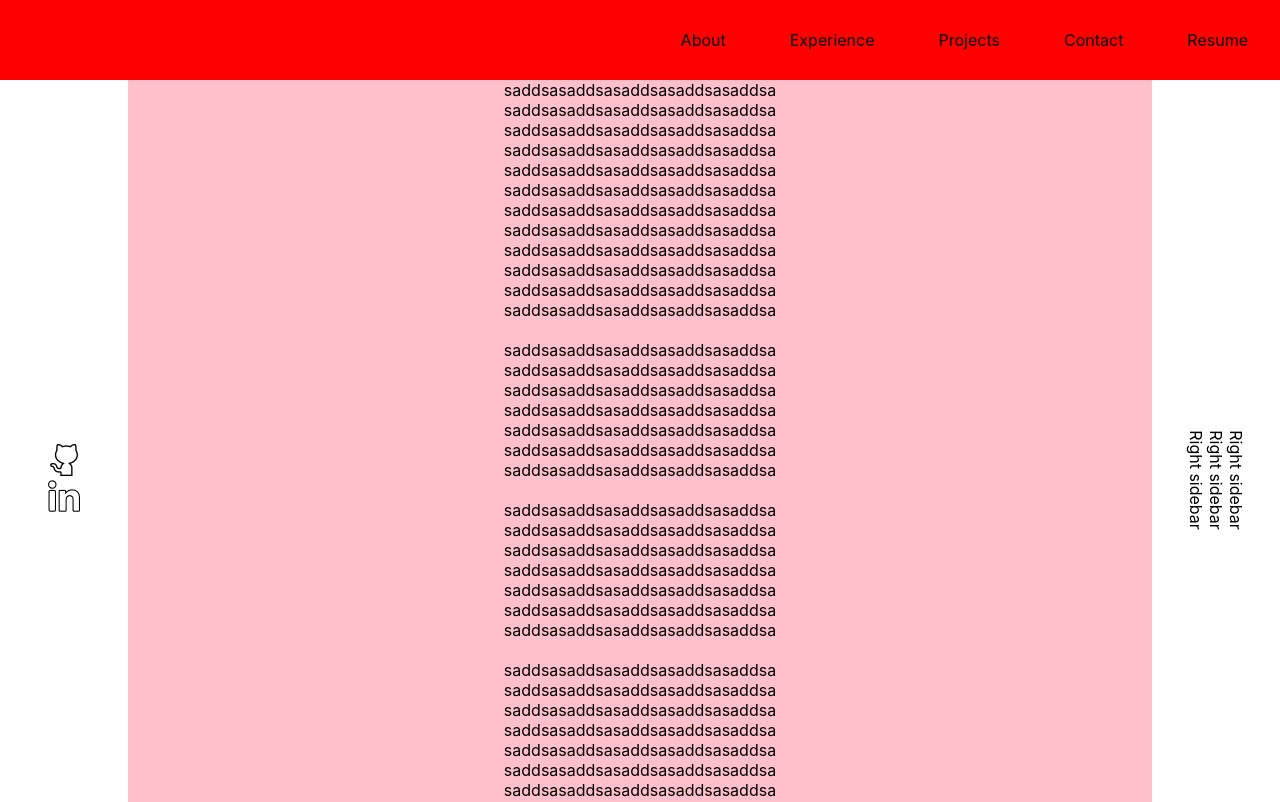
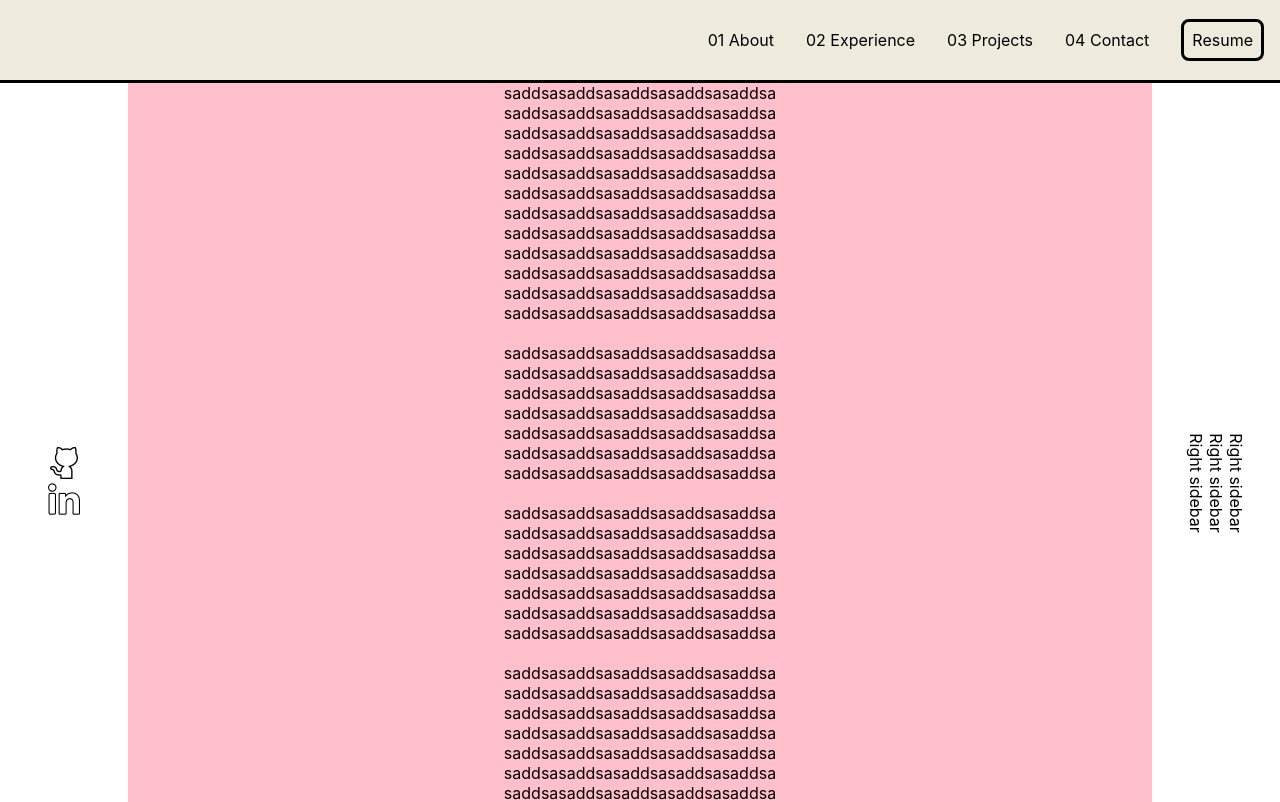
Before and after one commit to lysmm203/personal-portfolio, a React (Create React App) app: page / in a window 1280 px wide. Shown: the top 802 px of the page. Built offline with nearby package versions, Linux system fonts and the light colour scheme.

Commit message:
add stylign to navbar. will work on the links to the sections after they are implemented

```diff
--- a/src/App.css
+++ b/src/App.css
@@ -18,16 +18,21 @@ ul{
   height: 10vh;
   display: flex;
   align-items: center;
-  background-color: red;
+  background-color: #EEEADE;
   font-weight: 400;
   justify-content: right;
+  border-bottom-style: solid;
 
 }
 
+.navbar ul{
+  display: flex;
+  justify-content: space-between;
+  align-items: center;
+}
+
 .navbar-buttons li{
-  display: inline-block;
-  padding: 16px 32px;
-
+  padding: 16px 16px;
 }
 
 .padding-div{
@@ -55,7 +60,21 @@ ul{
   position: fixed;
 }
 
-
 .right-sidebar{
   transform: rotate(90deg);
 }
+
+.button{
+  border: solid;
+  padding: 8px;
+  border-radius: 8px;
+  margin: 16px 16px;
+  transition: all 0.5s;
+  position: relative;
+  text-decoration: none;
+  color: black;
+}
+
+.button:hover{
+  background-color: #D7D1C4;
+}
--- a/src/components/navbar.js
+++ b/src/components/navbar.js
@@ -4,13 +4,15 @@ export default function Navbar(){
     return (
         <nav className={"navbar"}>
             <ul className={"navbar-buttons"}>
-                <li>About</li>
-                <li>Experience</li>
-                <li>Projects</li>
-                <li>Contact</li>
-                <li>Resume</li>
+                <li>01 About</li>
+                <li>02 Experience</li>
+                <li>03 Projects</li>
+                <li>04 Contact</li>
+            </ul>
 
-            </ul>
+            <div>
+                <a className={"button"} href={"https://www.google.com"}>Resume</a>
+            </div>
         </nav>
     )
 
```
Also changed, not shown: src/assets/images/my-image.png (added).
